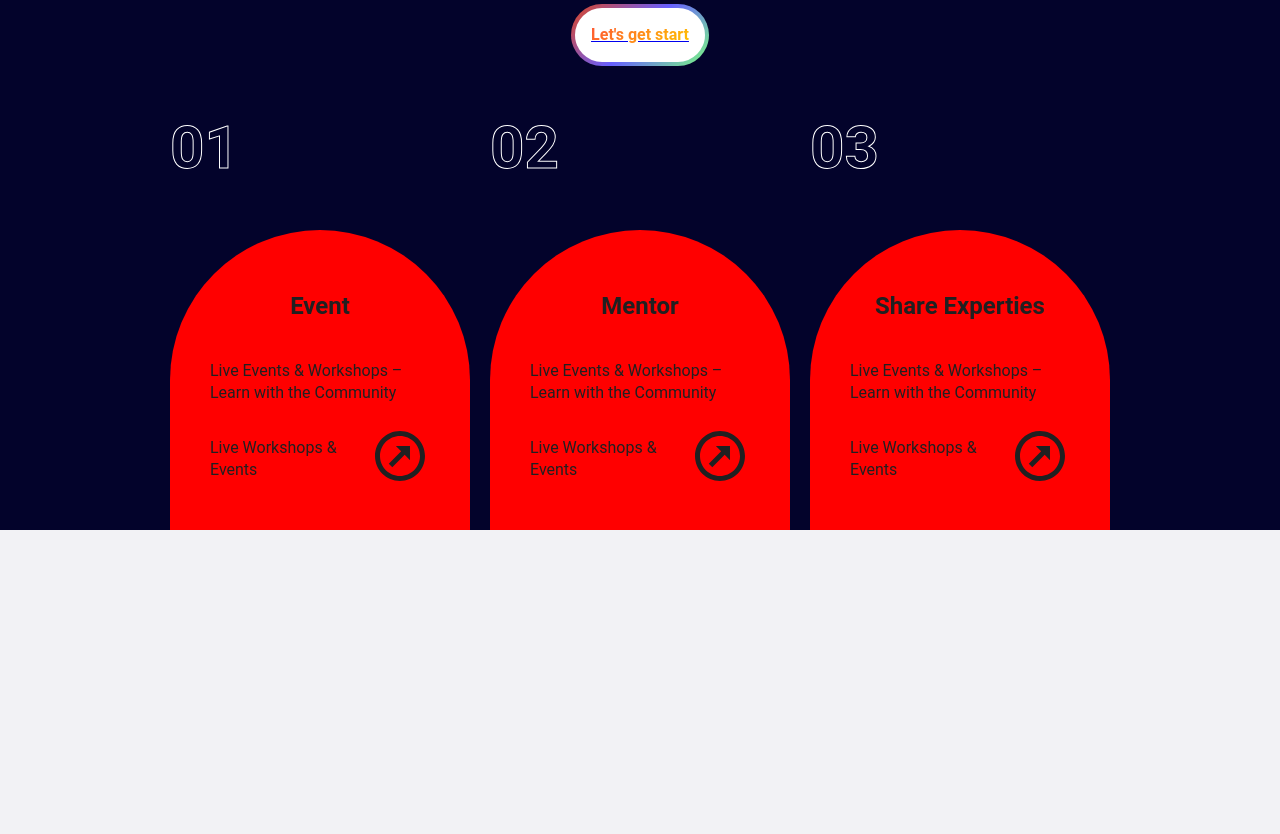
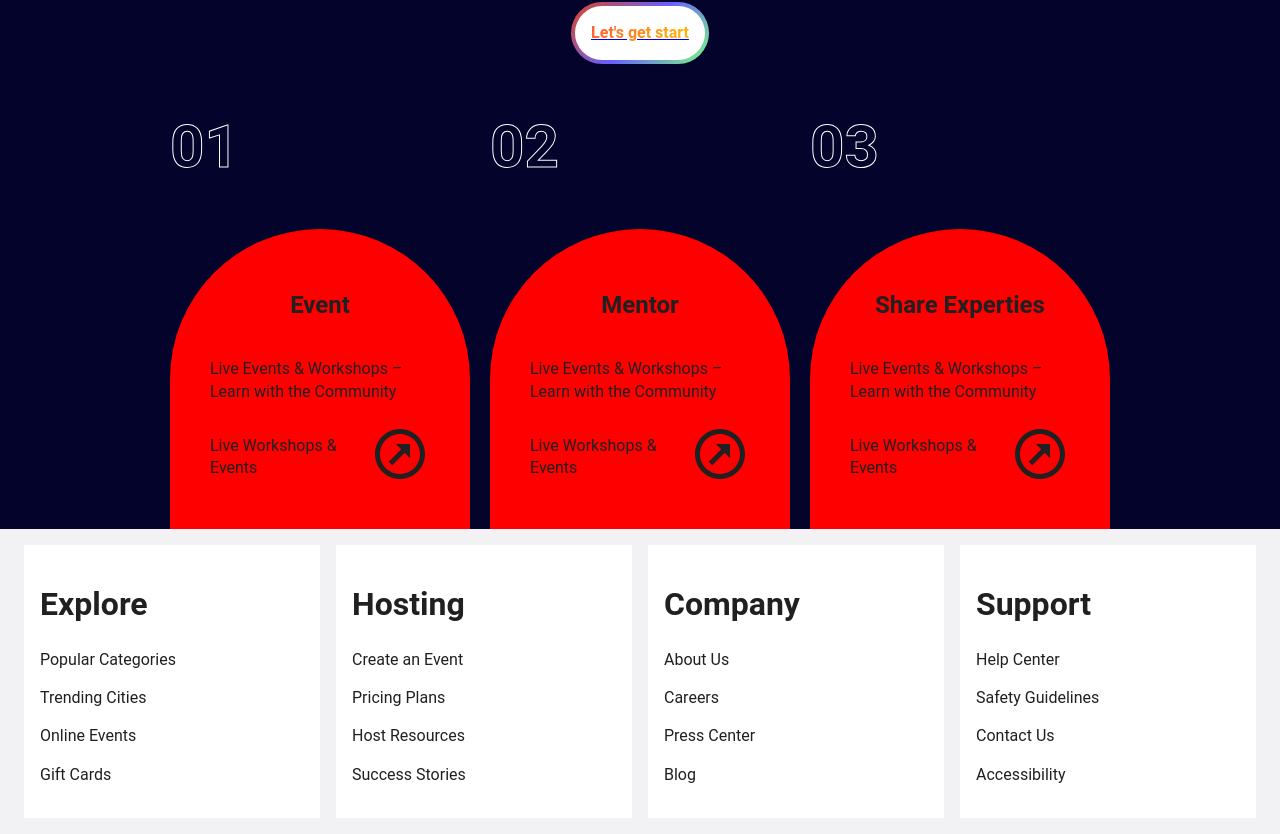
Before and after one commit to Curis-lab/Watermelon, a React (Vite) app: page / in a window 1280 px wide. Shown: the part 214-1048 px from the top of the page. Before the commit the page ends 800 px from the top, so only its background shows below. Built offline with nearby package versions, Linux system fonts and the light colour scheme.

Commit message:
🎨 add footer content template
- footer design and remain (style and link)

```diff
--- /dev/null
+++ b/src/components/templates/Footer/Footer.tsx
@@ -0,0 +1,66 @@
+import { styled } from "@mui/material";
+
+const StyledFooterContainer = styled("div")(({ theme }) => ({
+  paddingInline: theme.spacing(3),
+  paddingBlock: theme.spacing(2),
+  display: "grid",
+  gap: theme.spacing(2),
+  [theme.breakpoints.up("sm")]: {
+    gridTemplateColumns: "repeat(2, 2fr)",
+  },
+  [theme.breakpoints.up("lg")]: {
+    gridTemplateColumns: "repeat(4, 1fr)",
+  },
+}));
+
+const StyledFooterCard = styled("div")(({ theme }) => ({
+  backgroundColor: theme.palette.common.white,
+  padding: theme.spacing(2),
+}));
+
+const Footer = () => {
+  return (
+    <>
+      <StyledFooterContainer>
+        <StyledFooterCard>
+          <h1>Explore </h1>
+          <div>
+            <p>Popular Categories</p>
+            <p>Trending Cities</p>
+            <p>Online Events</p>
+            <p>Gift Cards</p>
+          </div>
+        </StyledFooterCard>
+        <StyledFooterCard>
+          <h1>Hosting</h1>
+          <div>
+            <p>Create an Event</p>
+            <p>Pricing Plans</p>
+            <p>Host Resources</p>
+            <p>Success Stories</p>
+          </div>
+        </StyledFooterCard>
+        <StyledFooterCard>
+          <h1>Company</h1>
+          <div>
+            <p>About Us</p>
+            <p>Careers</p>
+            <p>Press Center</p>
+            <p>Blog</p>
+          </div>
+        </StyledFooterCard>
+        <StyledFooterCard>
+          <h1>Support</h1>
+          <div>
+            <p>Help Center</p>
+            <p>Safety Guidelines</p>
+            <p>Contact Us</p>
+            <p>Accessibility</p>
+          </div>
+        </StyledFooterCard>
+      </StyledFooterContainer>
+    </>
+  );
+};
+
+export default Footer;
--- a/src/components/templates/Layout/Layout.tsx
+++ b/src/components/templates/Layout/Layout.tsx
@@ -4,6 +4,7 @@ import Navbar from "../Navbar";
 import { useLocation } from "react-router-dom";
 // import MUIModel from "../../atoms/Models";
 import RegisterModal from "../../molecules/RegisterModal";
+import Footer from "../Footer/Footer";
 
 interface Props {
   children: ReactNode;
@@ -14,6 +15,7 @@ const LandingPage = ({ children }: Props) => (
     <Navbar />
 
     {children}
+    <Footer />
   </div>
 );
 const GridPage = ({ children }: Props) => (
@@ -23,6 +25,7 @@ const GridPage = ({ children }: Props) => (
       {/* <Sidebar /> */}
       {children}
     </div>
+    <Footer />
   </div>
 );
 const MainLayout = ({ children }: Props) => {
--- a/src/components/templates/Navbar/Navbar.styled.ts
+++ b/src/components/templates/Navbar/Navbar.styled.ts
@@ -5,10 +5,10 @@ export const NavbarWrapper = styled("div")(({ theme }) => ({
   flexDirection: "row",
   justifyContent: "space-between",
   alignItems: "center",
-  padding: theme.spacing(0.1),
   borderBottom: `2px solid ${theme.palette.divider}`,
   top: 0,
   left: 0,
   zIndex: 1000,
   backgroundColor: theme.palette.background.default,
+  paddingInline: theme.spacing(2),
 }));
--- a/src/components/templates/Navbar/Navbar.tsx
+++ b/src/components/templates/Navbar/Navbar.tsx
@@ -114,6 +114,10 @@ const StyledLoginBtn = styled("div")(({ theme }) => ({
   borderRadius: theme.shape.borderRadiusMedium,
   fontSize: theme.typography.h1.fontSize,
   cursor: "pointer",
+  "&:hover": {
+    backgroundColor: theme.palette.secondary.main,
+    color: theme.palette.common.white,
+  },
 }));
 
 const Navbar = () => {
@@ -149,7 +153,7 @@ const Navbar = () => {
         {isAuthenticated() ? (
           <UserProfile />
         ) : (
-          <StyledLoginBtn onClick={() => navigate("/login")}>
+          <StyledLoginBtn onClick={() => navigate("/register")}>
             login
           </StyledLoginBtn>
         )}
```
